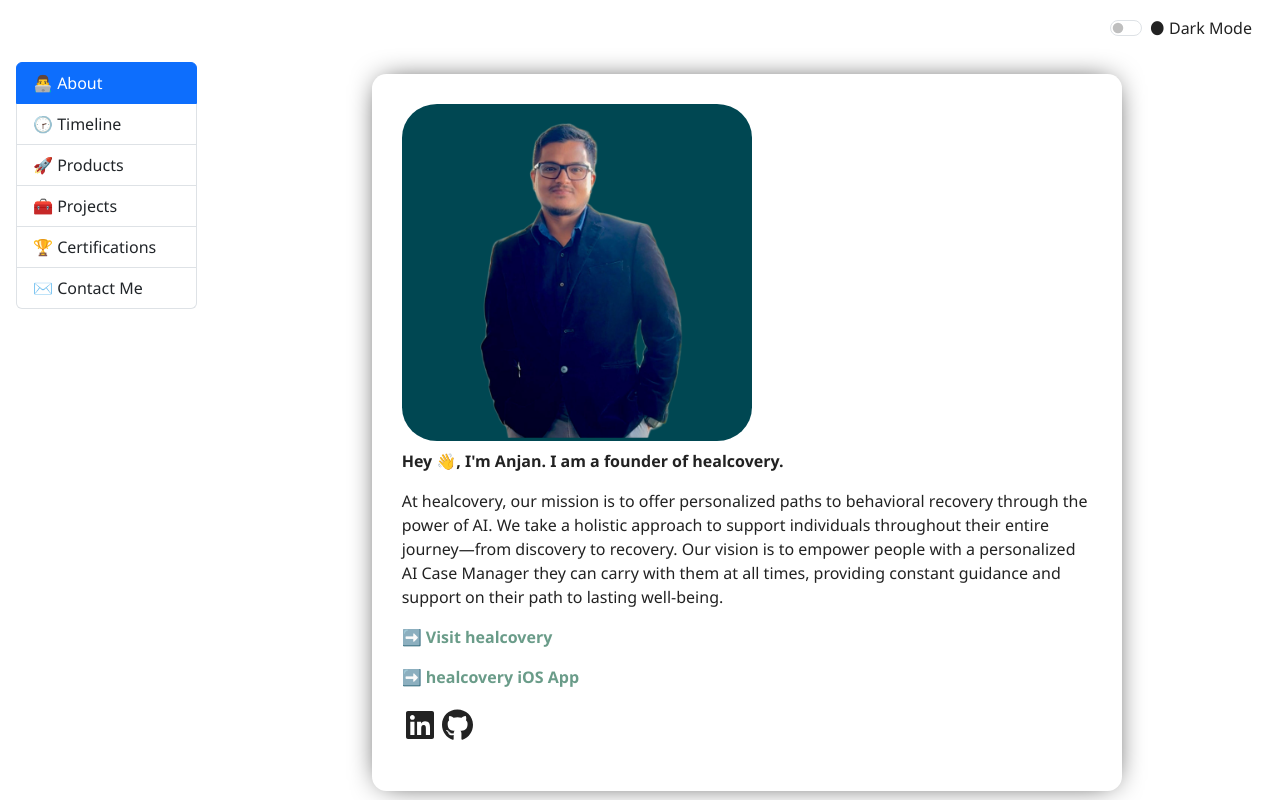
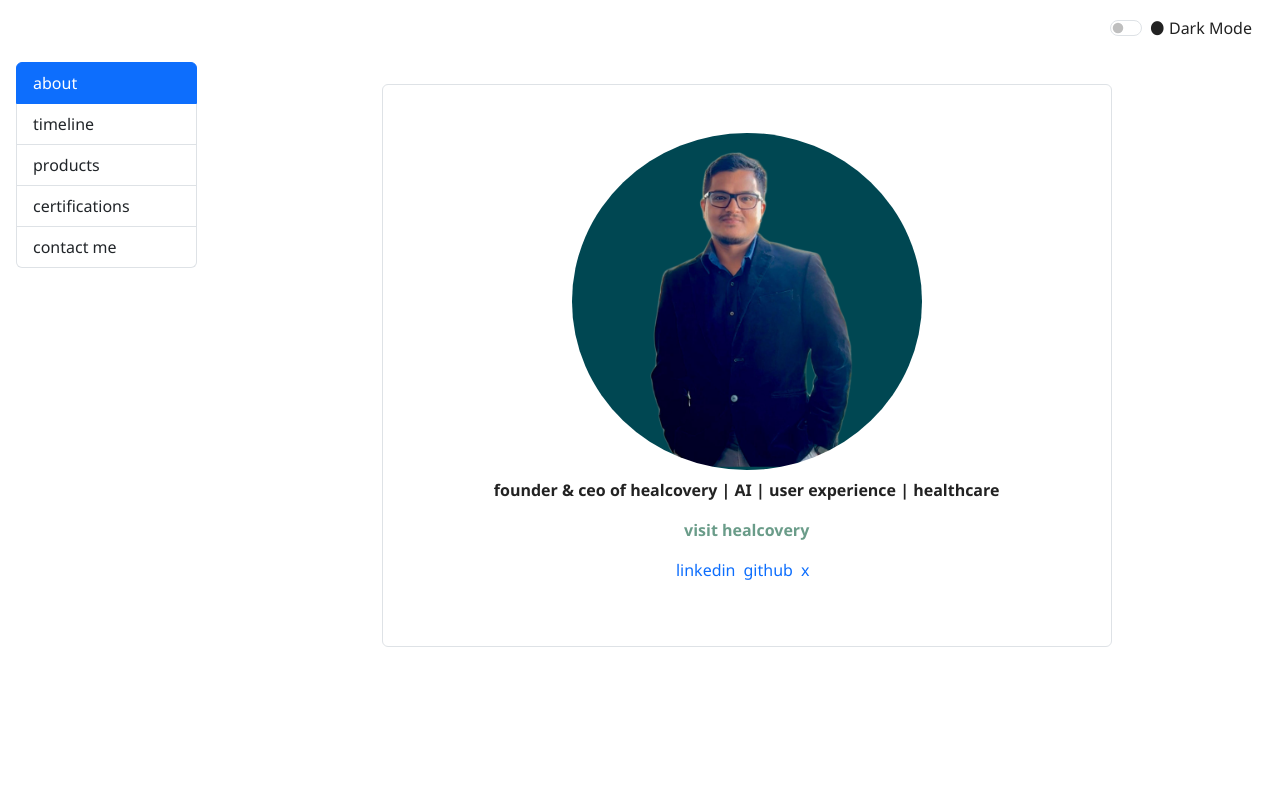
Before and after one commit to anjanpandey/portfolio, a React (Create React App) app: page / in a window 1280 px wide. Built offline with nearby package versions, Linux system fonts and the light colour scheme.

Commit message:
updated profile info

```diff
--- a/public/index.html
+++ b/public/index.html
@@ -5,11 +5,11 @@
     <meta name="viewport" content="width=device-width, initial-scale=1" />
     <meta name="theme-color" content="#000000" />
     <meta
-      name="portfolio"
-      content="anjan's portfolio"
+      name="anjan pandey"
+      content="this portfolio shows my journey, raw and unfiltered"
     />
     <link rel="manifest" href="%PUBLIC_URL%/manifest.json" />
-    <title>🚀 Anjan Pandey</title>
+    <title>anjan pandey</title>
     <link href="https://cdn.jsdelivr.net/npm/bootstrap@5.3.2/dist/css/bootstrap.min.css" rel="stylesheet" integrity="sha384-T3c6CoIi6uLrA9TneNEoa7RxnatzjcDSCmG1MXxSR1GAsXEV/Dwwykc2MPK8M2HN" crossorigin="anonymous">
     <link href="https://cdnjs.cloudflare.com/ajax/libs/font-awesome/6.4.0/css/all.min.css" rel="stylesheet">
   </head>
--- a/src/App.tsx
+++ b/src/App.tsx
@@ -54,7 +54,7 @@
             </div>
             <div className="col-xxl-10 col-xl-10 col-lg-10 col-md-12 col-sm-12 col-xs-12" id="div-right-nav-container">
               <div className={currentPage !== Page.Products &&
-                              currentPage !== Page.Certifications ? `${appClasses.centered} ${appClasses.bordered}` : ``}>
+                              currentPage !== Page.Certifications ? `${appClasses.centered}` : ``}>
                 {currentPage === Page.Timeline? <TimelinePage /> :
                   currentPage === Page.Products ? <ProductPage /> :
                   currentPage === Page.Projects ? <ProjectPage /> :
--- a/src/components/AboutPage.tsx
+++ b/src/components/AboutPage.tsx
@@ -1,10 +1,8 @@
 import React from "react";
 
 import ImageComponent from "./UI/ImageComponent";
-import IconComponent from "./UI/IconComponent";
 
 import Image from "../models/image";
-import Icon from "../models/icon";
 import ProfilePic from '../assets/images/ap.png';
 
 
@@ -13,19 +11,19 @@
 const AboutPage : React.FC = () => {
 
     // define elements
-    const image : Image =  {id: "img-ap", name: "Anjan Pandey", src: ProfilePic, onClick: undefined, style: {maxHeight:"550px", maxWidth:"350px", width:"100%", height:"auto", borderRadius:"10%", position: "relative"}};
-    const context = "Hey 👋, I'm Anjan. I am a founder of healcovery.";
-    const icons: ReadonlyArray<Icon> = [{id: "icn-linkedin", title: "Visit my LinkedIn", styleClasses: "fa-brands fa-linkedin fa-2xl m-1", href: "https://www.linkedin.com/in/anjan-pandey"},
-                           {id: "icn-github", title: "Visit My Github", styleClasses: "fa-brands fa-github fa-2xl m-1", href: "https://github.com/anjanpandey"}];
+    const image : Image =  {id: "img-ap", name: "Anjan Pandey", src: ProfilePic, onClick: undefined, style: {maxHeight:"550px", maxWidth:"350px", width:"100%", height:"auto", borderRadius:"50%", position: "relative"}};
+    const context = "founder & ceo of healcovery | AI | user experience | healthcare";
+    // const icons: ReadonlyArray<Icon> = [{id: "icn-linkedin", title: "Visit my LinkedIn", styleClasses: "m-1", href: "https://www.linkedin.com/in/anjan-pandey"}, {id: "icn-github", title: "Visit My Github", styleClasses: "m-1", href: "https://github.com/anjanpandey"}];
+
+
+    const sites = [{"name": "linkedin", "url": "https://www.linkedin.com/in/anjan-pandey"}, {"name": "github", "url": "https://github.com/anjanpandey"}, {"name": "x", "url": "https://www.x.com/theanjanpandey"}]
 
     return (
-        <div>
+        <div className="flex text-center border p-5 rounded">
             <ImageComponent id={image.id} src={image.src} onClick={image.onClick} name={image.name} style={image.style} />
             <p className="mt-2"><b>{context}</b></p>
-            <p>At healcovery, our mission is to offer personalized paths to behavioral recovery through the power of AI. We take a holistic approach to support individuals throughout their entire journey—from discovery to recovery. Our vision is to empower people with a personalized AI Case Manager they can carry with them at all times, providing constant guidance and support on their path to lasting well-being.</p>
-            <p>➡️ <a href="https://healcovery.ai" title="healcovery" target="_blank" rel="noreferrer" style={{"textDecoration":"none", "color":"#6A9C89", "fontWeight":"bold"}}>Visit healcovery</a></p>
-            <p>➡️ <a href="https://apps.apple.com/app/healcovery/id6698894036" title="healcovery iOS App" target="_blank" rel="noreferrer" style={{"textDecoration":"none", "color":"#6A9C89", "fontWeight":"bold"}}>healcovery iOS App</a></p>
-            <p className="mt-2">{icons.map(icon => (<IconComponent key={icon.id} id={icon.id} title={icon.title} href={icon.href} styleClasses={icon.styleClasses} />))}</p>
+            <p><a href="https://healcovery.ai" title="healcovery" target="_blank" rel="noreferrer" style={{"textDecoration":"none", "color":"#6A9C89", "fontWeight":"bold"}}>visit healcovery</a></p>
+            <p className="mt-2">{sites.map(site => <a key={site.name} href={site.url} target="_blank" rel="noreferrer" className="me-2" style={{"textDecoration": "none"}}>{site.name}</a>)}</p>
         </div>
     );
 }
--- a/src/components/CertificationsPage.tsx
+++ b/src/components/CertificationsPage.tsx
@@ -1,7 +1,6 @@
 import CardComponent from "./UI/CardComponent";
 // import images
 import StanfordPMImg from "../assets/images/stanford_pm_c.png";
-import SafePMImg from "../assets/images/safe_pm_c.png";
 import PythonDSImg from "../assets/images/python_ds.png";
 
 // import models
@@ -19,27 +18,27 @@
     // define card images
     const cardImgStyle = {maxHeight:"650px", maxWidth:"500px", width:"100%", height:"auto"};
     const stanfordImage : Image = {id: "img-stanford-pm-certifications", name: "Stanford PM Certification", src: StanfordPMImg, onClick: () => openItemInANewTab(stanfordCertImgURL), style: {...cardImgStyle, cursor:"pointer"}};
-    const safeImage: Image = {id: "img-safe-pm-certification", name: "SAFe PM/PO Certification", src: SafePMImg, onClick: undefined, style: cardImgStyle};
+    // const safeImage: Image = {id: "img-safe-pm-certification", name: "SAFe PM/PO Certification", src: SafePMImg, onClick: undefined, style: cardImgStyle};
     const pythonDSImage: Image = {id: "img-python-ds-certification", name: "Python Data Strcutures", src: PythonDSImg, onClick: undefined, style: cardImgStyle};
     const learnMoreStanfordCertProgramURL : string = "https://online.stanford.edu/programs/product-management-program";
-    const viewInCredlyURL: string = "https://www.credly.com/users/anjanpandey/badges";
+    // const viewInCredlyURL: string = "https://www.credly.com/users/anjanpandey/badges";
     const learnMorePythonDSCertProgramURL: string = "https://www.coursera.org/account/accomplishments/verify/RH4UAHR4K72H";
 
 
 
     // buttons
-    const learnMoreStanfordButton:  Button = {id: "btn-learn-more-stanford-pm-program", name: "Learn More", onClick: () => openItemInANewTab(learnMoreStanfordCertProgramURL) , classes: "btn btn-danger m-1", btnIcon: newTabIcon, style: {cursor:"pointer"}};
-    const viewInCredlyButton:  Button = {id: "btn-view-in-credly", name: "View In Credly", onClick: () => openItemInANewTab(viewInCredlyURL), classes: "btn btn-warning m-1", btnIcon: newTabIcon, style: {cursor:"pointer"}};
-    const learnMorePythonDSButton:  Button = {id: "btn-learn-more-python-ds-cert", name: "Learn More", onClick: () => openItemInANewTab(learnMorePythonDSCertProgramURL), classes: "btn btn-primary m-1", btnIcon: newTabIcon, style: {cursor:"pointer"}};
+    const learnMoreStanfordButton:  Button = {id: "btn-learn-more-stanford-pm-program", name: "learn More", onClick: () => openItemInANewTab(learnMoreStanfordCertProgramURL) , classes: "btn btn-danger m-1", btnIcon: newTabIcon, style: {cursor:"pointer"}};
+    // const viewInCredlyButton:  Button = {id: "btn-view-in-credly", name: "View In Credly", onClick: () => openItemInANewTab(viewInCredlyURL), classes: "btn btn-warning m-1", btnIcon: newTabIcon, style: {cursor:"pointer"}};
+    const learnMorePythonDSButton:  Button = {id: "btn-learn-more-python-ds-cert", name: "learn More", onClick: () => openItemInANewTab(learnMorePythonDSCertProgramURL), classes: "btn btn-primary m-1", btnIcon: newTabIcon, style: {cursor:"pointer"}};
 
     // define card
     const cardStyle: React.CSSProperties = {minWidth:"300px", maxWidth:"530px", maxHeight:"970px", margin:"1em"};
     const stanfordPMCert : Card = {id: "card-cert-stanford", img: stanfordImage, cardTitle: "Stanford Product Management Program", cardContent: "", classes: "col", style: cardStyle, badges: [], buttons: [learnMoreStanfordButton]};
-    const safePMCert: Card = {id: "card-cert-safe", img: safeImage, cardTitle: "SAFe Product Manager/Owner", cardContent: "", classes: "col", style: cardStyle, badges: [], buttons: [viewInCredlyButton]};
+    // const safePMCert: Card = {id: "card-cert-safe", img: safeImage, cardTitle: "SAFe Product Manager/Owner", cardContent: "", classes: "col", style: cardStyle, badges: [], buttons: [viewInCredlyButton]};
     const pythonDSCert: Card = {id: "card-cert-python-ds", img: pythonDSImage, cardTitle: "Python Data Structures", cardContent: "", classes: "col", style: cardStyle, badges: [], buttons: [learnMorePythonDSButton]};
 
     // add your card here to render below
-    const cards : ReadonlyArray<Card> = [stanfordPMCert, safePMCert, pythonDSCert];
+    const cards : ReadonlyArray<Card> = [stanfordPMCert, pythonDSCert];
 
 
     return (
--- a/src/components/ContactPage.tsx
+++ b/src/components/ContactPage.tsx
@@ -90,16 +90,16 @@
     }
 
     // define textbox
-    const textBox : Input = {id: "txt-subject",label: "Subject", inputType: "text", maxLength: 25, minLength: 0, value: subjectVal, placeholder: "Subject", onChange: handleSubjectChange};
+    const textBox : Input = {id: "txt-subject",label: "subject", inputType: "text", maxLength: 25, minLength: 0, value: subjectVal, placeholder: "Subject", onChange: handleSubjectChange};
     // define textarea
-    const textArea : Textarea = {id: "txt-message", label: "Message", maxLength: 255, minLength: 0, value: messageVal, placeholder: "Message", onChange: handleMessageChange, style:{height:"130px"}};
+    const textArea : Textarea = {id: "txt-message", label: "message", maxLength: 255, minLength: 0, value: messageVal, placeholder: "Message", onChange: handleMessageChange, style:{height:"130px"}};
     // icon
-    const sendIcon: Icon = {id: "icn-send", title: "Send", styleClasses: "fa-solid fa-paper-plane me-1", href: ""};
+    const sendIcon: Icon = {id: "icn-send", title: "send", styleClasses: "fa-solid fa-paper-plane me-1", href: ""};
     // define button
-    const submitButton : Button = {id: "btn-send-message", name: "Send", onClick: undefined, classes: "btn btn-success m-1", btnIcon: sendIcon, style: {}};
+    const submitButton : Button = {id: "btn-send-message", name: "send", onClick: undefined, classes: "btn btn-success m-1", btnIcon: sendIcon, style: {}};
 
     return (
-        <div>
+        <div className="border p-3 rounded">
             { error ? errorModal : ""}
             { success ? successAlert : ""}
             <form onSubmit={submitHandler}>
--- a/src/components/Navbar.tsx
+++ b/src/components/Navbar.tsx
@@ -48,15 +48,15 @@
     const btnClasses = isDarkTheme ? "list-group-item list-group-item-action list-group-item-dark left-nav-btn btn-dark": "list-group-item list-group-item-action left-nav-btn";
 
     // define left nav btns
-    const aboutBtn : Button = {id: Page.About, name: "👨‍💻 About", onClick: onClickNavBarBtn, classes:btnClasses, btnIcon: undefined, style: {}};
-    const timelineBtn : Button = {id:Page.Timeline, name: "🕝 Timeline", onClick:onClickNavBarBtn, classes:btnClasses, btnIcon: undefined, style: {}};
-    const productsBtn : Button = {id:Page.Products, name: "🚀 Products", onClick:onClickNavBarBtn, classes:btnClasses, btnIcon: undefined, style: {}};
-    const projectBtn : Button = {id:Page.Projects, name: "🧰 Projects", onClick:onClickNavBarBtn, classes:btnClasses, btnIcon: undefined, style: {}};
-    const certificationsBtn : Button = {id: Page.Certifications, name: "🏆 Certifications", onClick:onClickNavBarBtn, classes:btnClasses, btnIcon: undefined, style: {}};
-    const contactBtn: Button = {id: Page.ContactMe, name: "✉️ Contact Me", onClick:onClickNavBarBtn, classes:btnClasses, btnIcon: undefined, style: {}};
+    const aboutBtn : Button = {id: Page.About, name: "about", onClick: onClickNavBarBtn, classes:btnClasses, btnIcon: undefined, style: {}};
+    const timelineBtn : Button = {id:Page.Timeline, name: "timeline", onClick:onClickNavBarBtn, classes:btnClasses, btnIcon: undefined, style: {}};
+    const productsBtn : Button = {id:Page.Products, name: "products", onClick:onClickNavBarBtn, classes:btnClasses, btnIcon: undefined, style: {}};
+    // const projectBtn : Button = {id:Page.Projects, name: "projects", onClick:onClickNavBarBtn, classes:btnClasses, btnIcon: undefined, style: {}};
+    const certificationsBtn : Button = {id: Page.Certifications, name: "certifications", onClick:onClickNavBarBtn, classes:btnClasses, btnIcon: undefined, style: {}};
+    const contactBtn: Button = {id: Page.ContactMe, name: "contact me", onClick:onClickNavBarBtn, classes:btnClasses, btnIcon: undefined, style: {}};
 
     // add new nav item here
-    const btns : ReadonlyArray<Button> = [aboutBtn, timelineBtn, productsBtn, projectBtn, certificationsBtn, contactBtn]
+    const btns : ReadonlyArray<Button> = [aboutBtn, timelineBtn, productsBtn, certificationsBtn, contactBtn]
 
     return (
         <div className="list-group m-1" id="div-left-nav">
--- a/src/components/ProductPage.tsx
+++ b/src/components/ProductPage.tsx
@@ -31,7 +31,7 @@
     // patient portal url
     const patientPortalVideoURL: string = 'https://drive.google.com/file/d/17RRl3qnzrV3_F3WLPYXBnoIbcLUp7ZX3/view';
     // button
-    const patientPortalButton:  Button = {id: "btn-view-video", name: "View Video", onClick: () => openItemInANewTab(patientPortalVideoURL), classes: "btn btn-primary m-1", btnIcon: newTabIcon, style: {}};
+    const patientPortalButton:  Button = {id: "btn-view-video", name: "view video", onClick: () => openItemInANewTab(patientPortalVideoURL), classes: "btn btn-primary m-1", btnIcon: newTabIcon, style: {}};
 
 
     // define card
--- a/src/store/constants.tsx
+++ b/src/store/constants.tsx
@@ -2,12 +2,11 @@
     import Icon from "../models/icon";
 
     // constant badges that can be exported in all pages
-    const badgeStyle: React.CSSProperties = {textWrap: "wrap"};
+    const badgeStyle: React.CSSProperties = {textWrap: "wrap", backgroundColor: "#2A4D8F"};
     export const inProgressBadge : Badge = {id: "badge-in-progress", innerText: "In Progress", classes: "badge bg-primary m-1", title: "In Progress", style: badgeStyle};
     export const launchedBadge: Badge = {id: "badge-launched", innerText: "Launched", classes: "badge bg-success m-1", title: "Launched", style: badgeStyle};
     export const completedBadge: Badge = {id: "badge-completed", innerText: "Completed", classes: "badge bg-primary m-1", title: "Completed", style: badgeStyle};
-    export const ut : Badge = {id: "badge-ut-austin", innerText: "The University of Texas at Austin", classes: "badge bg-warning text-light m-1", title: "The University of Texas at Austin", style:badgeStyle};
-    export const sigmund:  Badge = {id: "badge-sigmund-software", innerText: "Sigmund Software", classes: "badge bg-warning text-dark m-1", title: "Sigmund Software", style:badgeStyle};
+    export const sigmund:  Badge = {id: "badge-sigmund-software", innerText: "Sigmund Software, LLC", classes: "badge bg-warning text-dark m-1", title: "Sigmund Software, LLC", style:badgeStyle};
     export const ascension:  Badge = {id: "badge-ascension", innerText: "Ascension Healthcare", classes: "badge bg-info m-1", title: "Ascension", style: badgeStyle};
     export const ensemble:  Badge = {id: "badge-ensemble-hp", innerText: "Ensemble Health Partners", classes: "badge bg-success m-1", title: "Ensemble Health Partners", style: badgeStyle};
     export const cumberlands: Badge =  {id: "badge-cumberlands", innerText: "University of the Cumberlands", classes: "badge bg-danger text-light m-1", title: "University of the Cumberlands", style: badgeStyle};
@@ -15,7 +14,8 @@
     export const stanford: Badge = {id: "badge-stanford", innerText: "Stanford University Professional Program", classes: "badge bg-danger m-1", title: "Stanford University Professional Program", style: badgeStyle};
     export const lsbdc: Badge = {id: "badge-lasbdc", innerText: "Louisiana Small Business Development Center (LSBDC)", classes: "badge bg-danger m-1", title: "Louisiana Small Business Development Center", style: badgeStyle};
     export const startup: Badge = {id: "badge-startup", innerText: "Startup and Lean", classes: "badge bg-info m-1", title: "Startup and Lean", style: badgeStyle};
-    export const healcovery: Badge = {id: "badge-healcovery", innerText: "healcovery", classes: "badge bg-success m-1", title: "healcovery", style: badgeStyle};
+     export const projectHealthcare: Badge = {id: "badge-project-healthcare", innerText: "Project Healthcare", classes: "badge bg-info text-dark m-1", title: "Project Healthcare", style: badgeStyle};
+    export const healcovery: Badge = {id: "badge-healcovery", innerText: "healcovery", classes: "badge text-light m-1", title: "healcovery", style: badgeStyle};
 
     // pages
     export const enum Page {
--- a/src/style/App.module.css
+++ b/src/style/App.module.css
@@ -9,9 +9,3 @@
     padding: 10px;
     margin-top: 1em;
   }
-
-  .bordered {
-    border-radius: 0.9em;
-    padding: 30px;
-    box-shadow: 0px 0px 30px -10px black;
-  }
```
Also changed, not shown: src/components/TimelinePage.tsx (+12 -12 lines), public/manifest.json, 1 other file (tests, documents, lock files or other folders).
